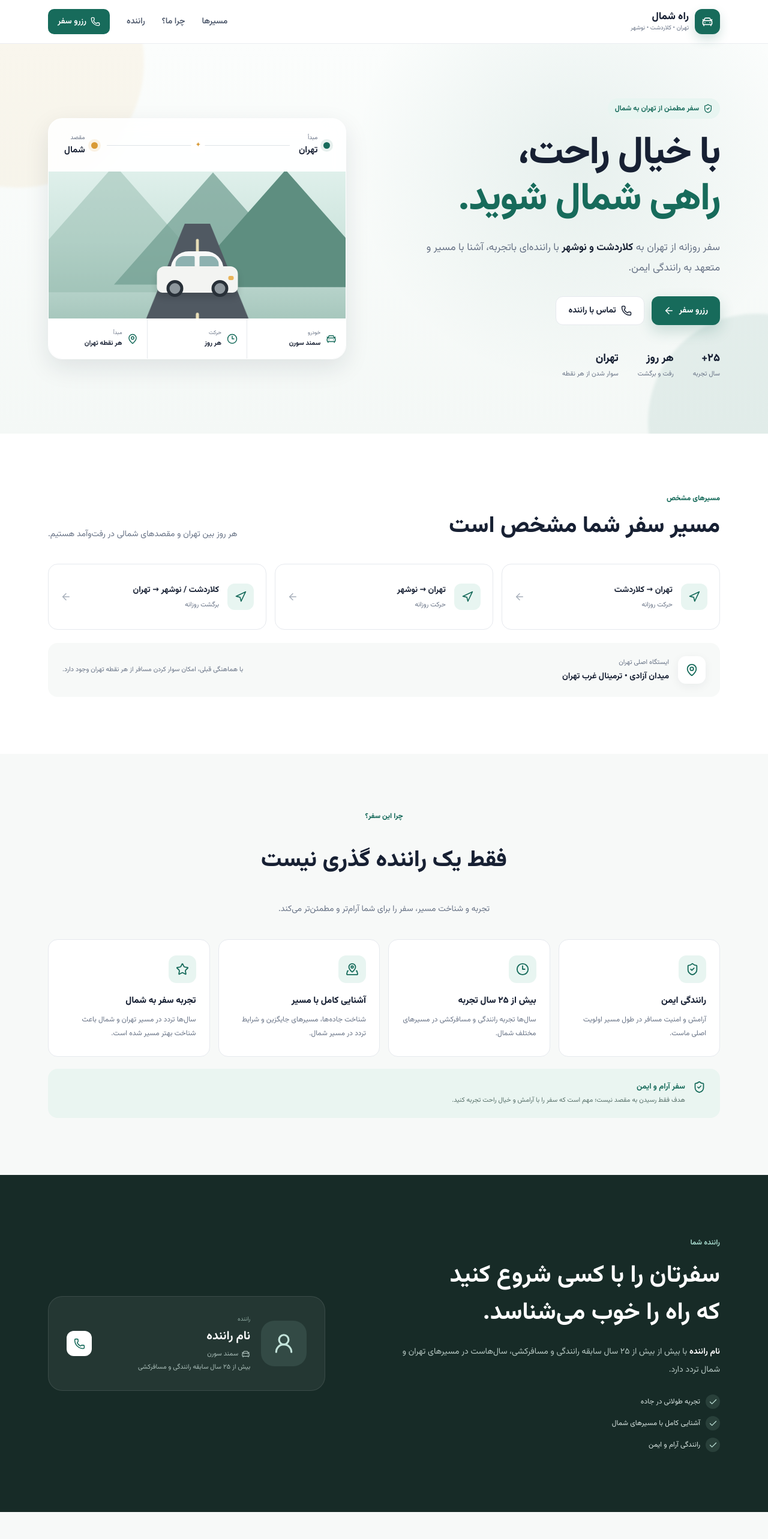
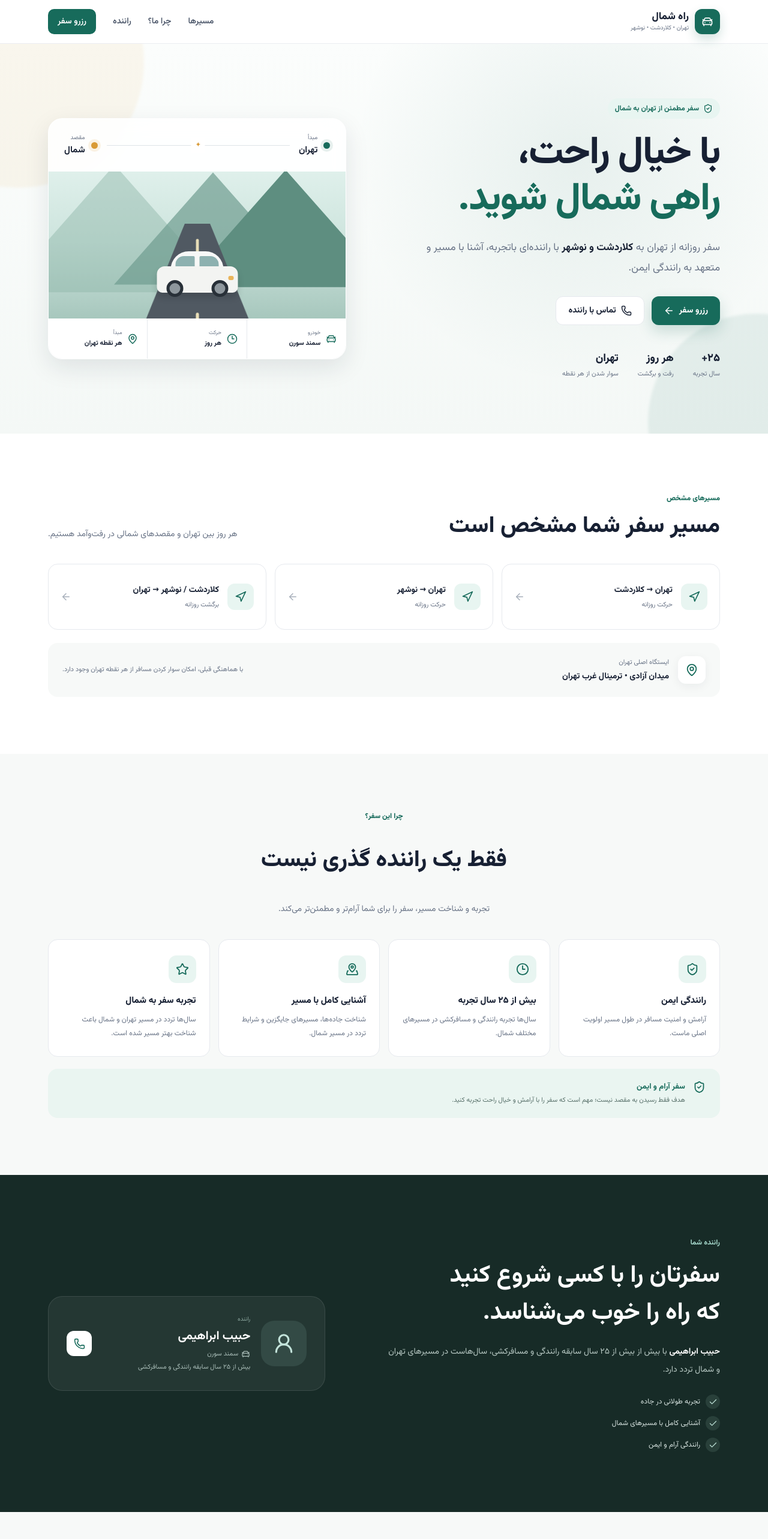
Before and after one commit to EbrahimiPouya/north-trip, a React (Vite) app: page / in a window 1280 px wide. Shown: the top 2566 px of the page at 60% size. Built offline with nearby package versions, Linux system fonts and the light colour scheme.

Commit message:
fix build and add real number and name

```diff
--- a/src/components/Booking.tsx
+++ b/src/components/Booking.tsx
@@ -1,8 +1,9 @@
 
 import { CalendarDays, Clock3, MapPin, Phone } from "lucide-react";
-import { FormEvent, useState } from "react";
+import { useState } from "react";
 
-const DRIVER_PHONE = "0912XXXXXXX";
+import type { FormEvent } from "react";
+const DRIVER_PHONE = "09127047738";
 
 const routes = [
   "تهران → کلاردشت",
--- a/src/components/Driver.tsx
+++ b/src/components/Driver.tsx
@@ -1,8 +1,8 @@
 import { CarFront, Check, Phone, UserRound } from "lucide-react";
 
 const DRIVER = {
-  name: "نام راننده",
-  phone: "0912XXXXXXX",
+  name: "حبیب ابراهیمی",
+  phone: "09127047738",
   vehicle: "سمند سورن",
   experience: "بیش از ۲۵ سال",
 };
--- a/src/components/Footer.tsx
+++ b/src/components/Footer.tsx
@@ -1,6 +1,6 @@
 import { CarFront, Phone } from "lucide-react";
 
-const DRIVER_PHONE = "0912XXXXXXX";
+const DRIVER_PHONE = "09127047738";
 
 function Footer() {
   const handleCall = () => {
--- a/src/components/Header.tsx
+++ b/src/components/Header.tsx
@@ -1,8 +1,5 @@
-
-import { CarFront, Menu, Phone, X } from "lucide-react";
+import { CarFront, Menu, X } from "lucide-react";
 import { useState } from "react";
-
-const DRIVER_PHONE = "0912XXXXXXX";
 
 function Header() {
   const [isOpen, setIsOpen] = useState(false);
@@ -49,7 +46,6 @@ function Header() {
           </a>
 
           <a href="#booking" className="nav-call" onClick={closeMenu}>
-            <Phone size={16} />
             رزرو سفر
           </a>
         </nav>
--- a/src/components/Hero.tsx
+++ b/src/components/Hero.tsx
@@ -8,7 +8,7 @@ import {
   ShieldCheck,
 } from "lucide-react";
 
-const DRIVER_PHONE = "0912XXXXXXX";
+const DRIVER_PHONE = "09127047738";
 
 function Hero() {
   const handleCall = () => {
```
